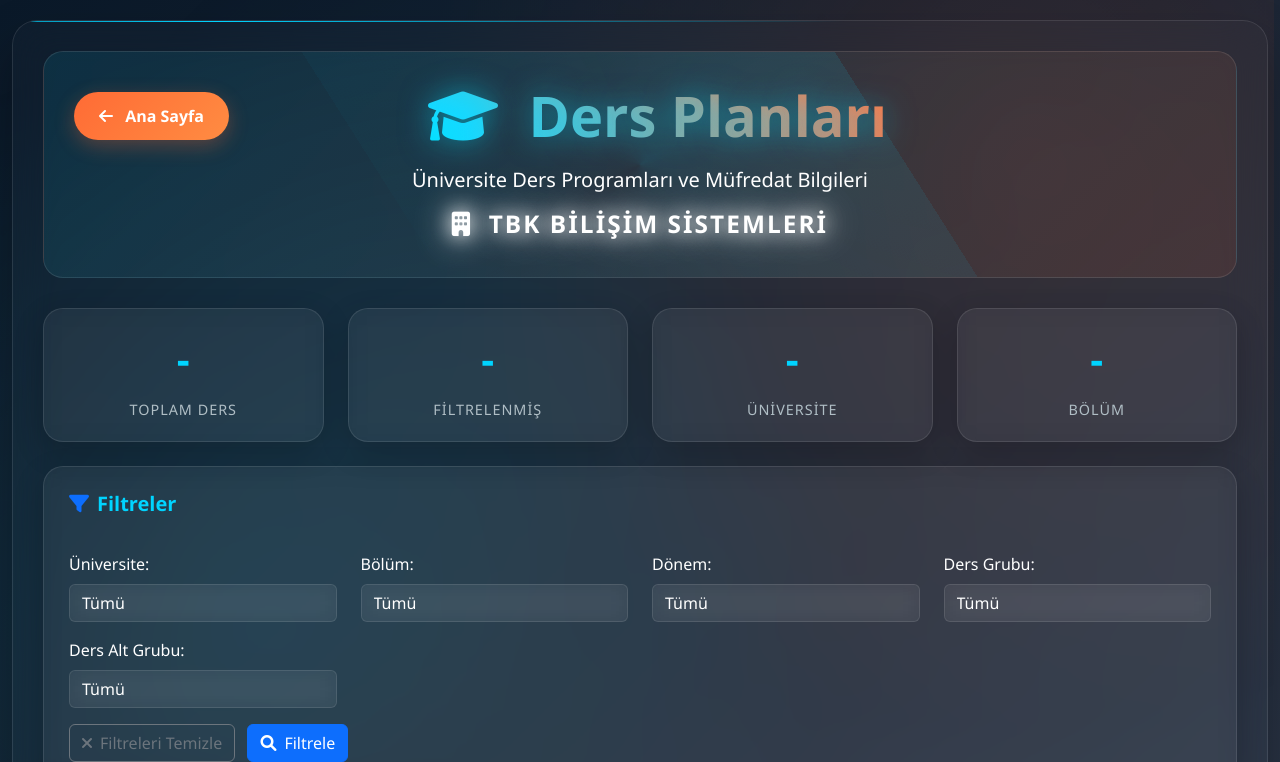
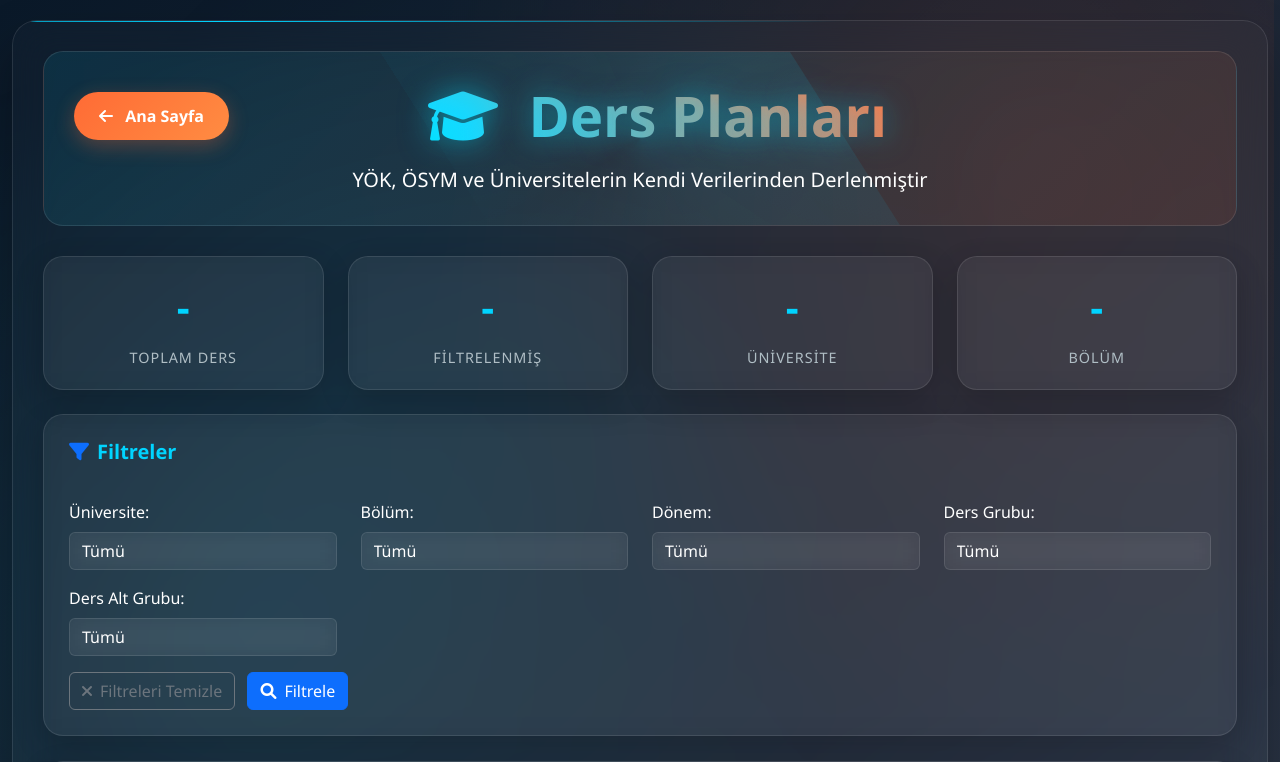
Before and after one commit to AhmetCanYuzbasi/website, a Flask app: page /ders-planlari in a window 1280 px wide. Shown: the top 762 px of the page. Run offline with Flask 3, Linux system fonts and the light colour scheme.

Commit message:
Update ders_planlari.html

```diff
--- a/templates/ders_planlari.html
+++ b/templates/ders_planlari.html
@@ -6,7 +6,7 @@
     <meta http-equiv="Cache-Control" content="no-cache, no-store, must-revalidate">
     <meta http-equiv="Pragma" content="no-cache">
     <meta http-equiv="Expires" content="0">
-    <title>Ders Planları - BMO Bilgi Bankası</title>
+    <title>Ders Planları - ÜBE</title>
     <link rel="icon" type="image/png" href="/static/tbkLogo.png">
     <link href="https://cdn.jsdelivr.net/npm/bootstrap@5.3.0/dist/css/bootstrap.min.css" rel="stylesheet">
     <link href="https://cdnjs.cloudflare.com/ajax/libs/font-awesome/6.0.0/css/all.min.css" rel="stylesheet">
@@ -421,11 +421,8 @@
                                 </h1>
                                 <div style="width: 120px;"></div> <!-- Spacer for centering -->
                             </div>
-                            <p class="lead mb-0">Üniversite Ders Programları ve Müfredat Bilgileri</p>
-                            <h2 class="company-name-glow">
-                                <i class="fas fa-building me-2"></i>
-                                TBK BİLİŞİM SİSTEMLERİ
-                            </h2>
+                            <p class="lead mb-0">YÖK, ÖSYM ve Üniversitelerin Kendi Verilerinden Derlenmiştir</p>
+
                         </div>
                     </div>
 
```
